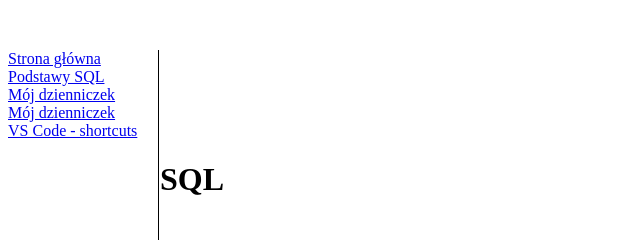
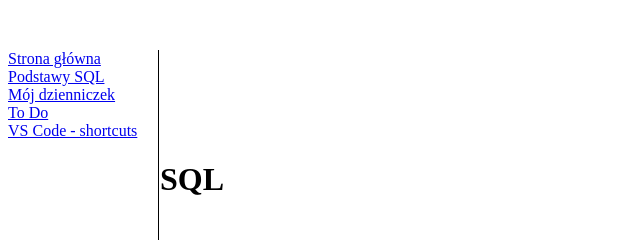
Before and after one commit to jakim87/homepage, a plain HTML site: page index.html in a window 1280 px wide. Shown: the top 240 px of the page, 0-640 px from the left. Drawn offline with Linux system fonts and the light colour scheme.

Commit message:
zmiana wyswietlania 'todo'

```diff
--- a/index.html
+++ b/index.html
@@ -24,7 +24,7 @@
 			<li class="mainPage__nav-list"><a href="index.html">Strona główna</a></li><br>
 			<li class="mainPage__nav-list"><a href="sqlbasics.html">Podstawy SQL</a></li><br>
 			<li class="mainPage__nav-list"><a href="dairy.html">Mój dzienniczek</a></li><br>
-			<li class="mainPage__nav-list"><a href="todo.html">Mój dzienniczek</a></li><br>
+			<li class="mainPage__nav-list"><a href="todo.html">To Do</a></li><br>
 			<li class="mainPage__nav-list"><a href="vs_code_shortcuts.html">VS Code - shortcuts</a></li><br>
 		</ol>
 	</nav>
```
